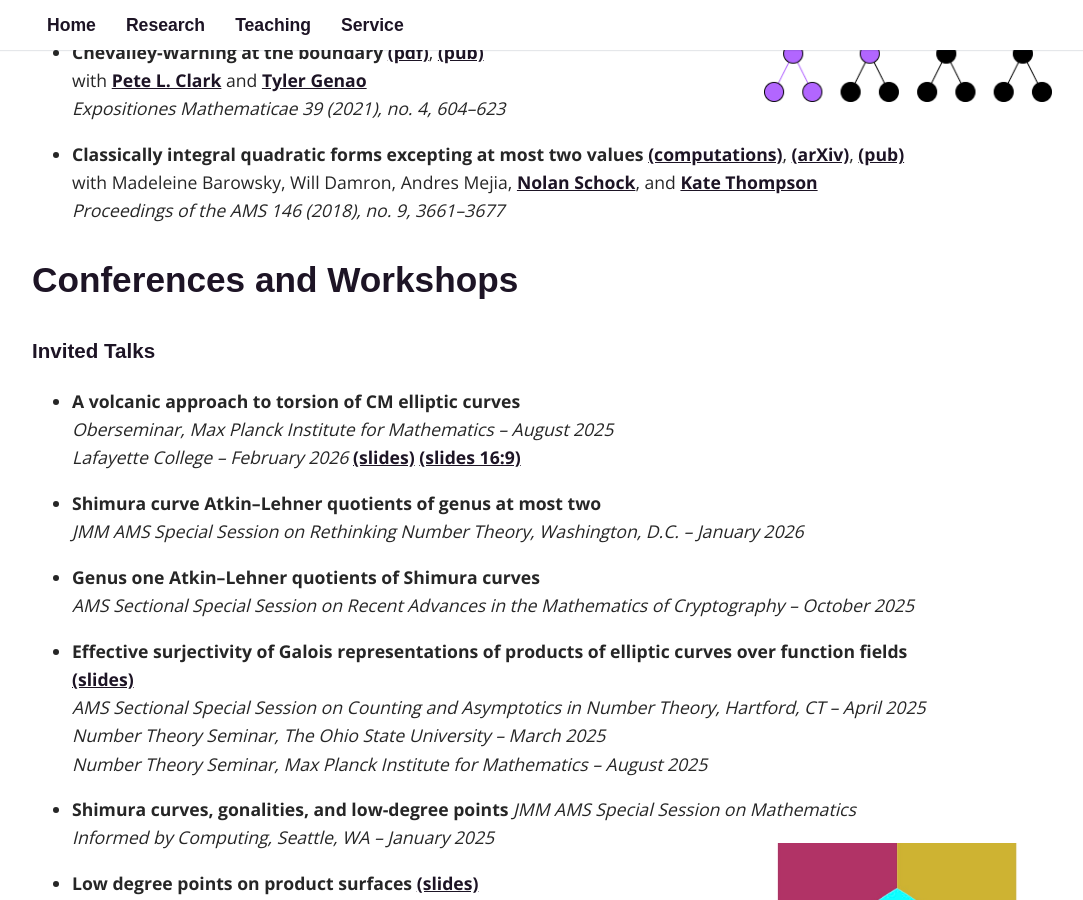
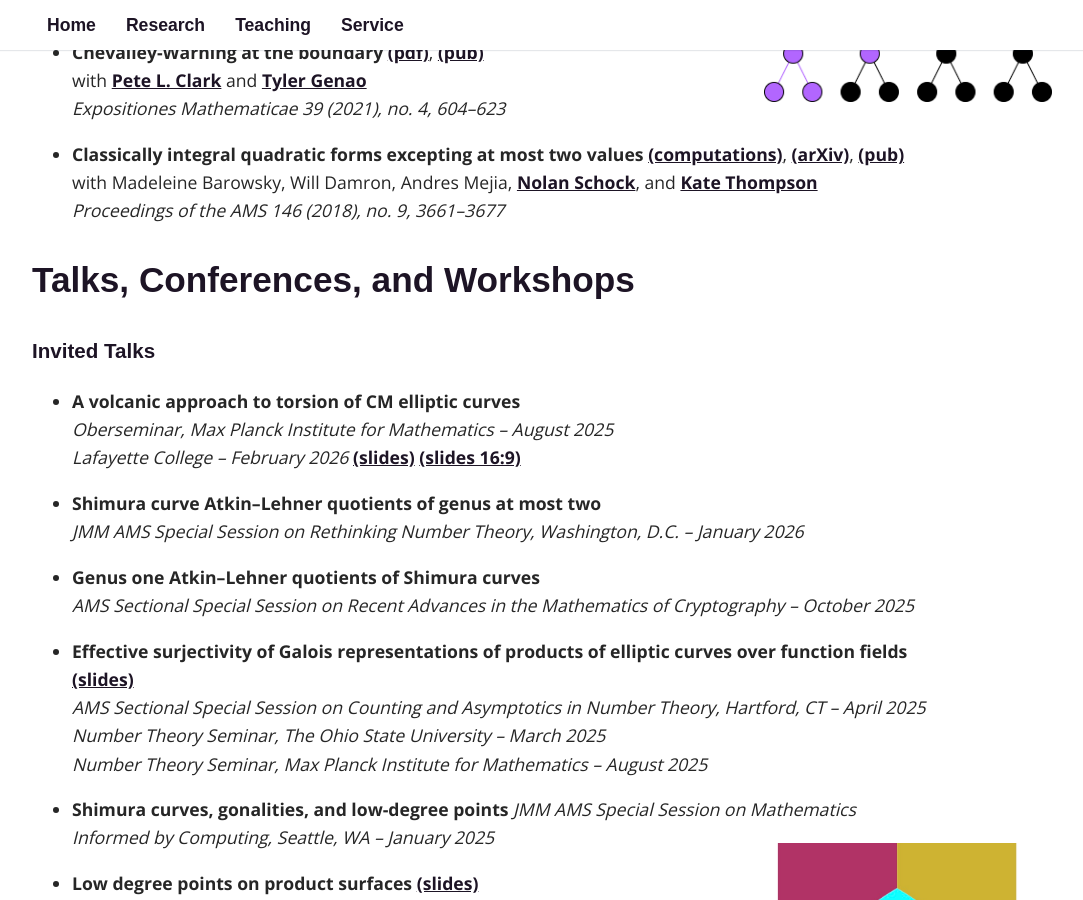
Before and after one commit to fsaia/site, a Jekyll site: the page built from _pages/02_research.md, in a window 1280 px wide and 900 px high, scrolled down 1525 px. Shown: the whole window, without its empty margins (158-1241 px from the left). Built offline with Jekyll 4.4.1, drawn with Linux system fonts in a browser that asks for light colours; some web fonts are replaced; formulas are drawn with MathJax 3.

Commit message:
Update 02_research.md

```diff
--- a/_pages/02_research.md
+++ b/_pages/02_research.md
@@ -61,12 +61,12 @@ I am also interested in involving students in research. In the 2024-2025 academi
 
 
 
-## Conferences and Workshops
+## Talks, Conferences, and Workshops
 
 ### Invited Talks
 * **A volcanic approach to torsion of CM elliptic curves**
 	*Oberseminar, Max Planck Institute for Mathematics -- August 2025*
-	*Lafayette College -- February 2026* [(slides)](https://drive.google.com/open?id=1pNB91BR54jFOgJn_ykc-DL7-Mwk3bt0V&usp=drive_fs) [(slides 16:9)](https://drive.google.com/open?id=1dVj3G3EA8dXSYzP9oCnSKbXsR1Rfi8lU&usp=drive_fs)
+	*Lafayette College -- February 2026* [(slides)](https://drive.google.com/open?id=1mHH57XVTztJWzBh9fw2iXVE6QGd9kH0p&usp=drive_fs) [(slides 16:9)](https://drive.google.com/open?id=1B5E6dbTH1zT34lRaexc6w_loYFaVtgKA&usp=drive_fs)
 
 * **Shimura curve Atkin--Lehner quotients of genus at most two**
 	*JMM AMS Special Session on Rethinking Number Theory, Washington, D.C. -- January 2026*
```
